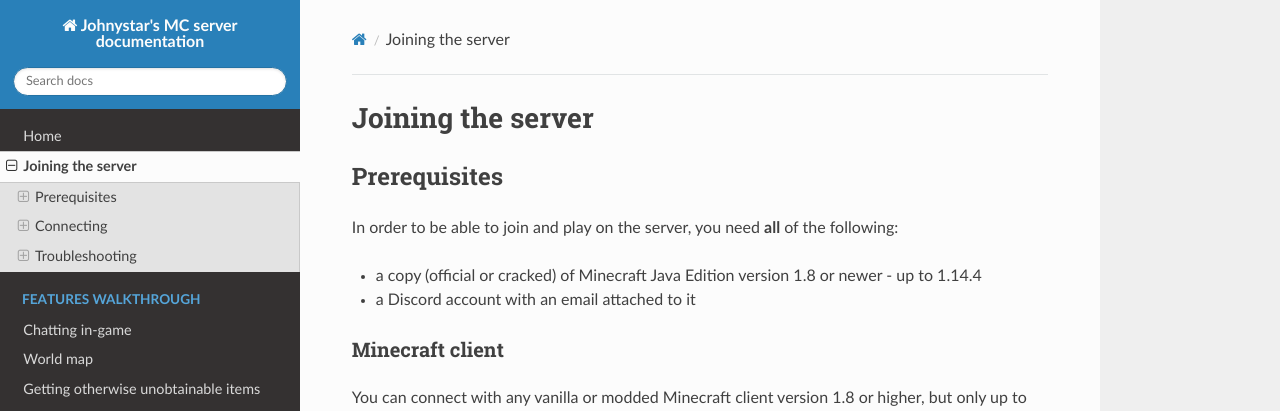
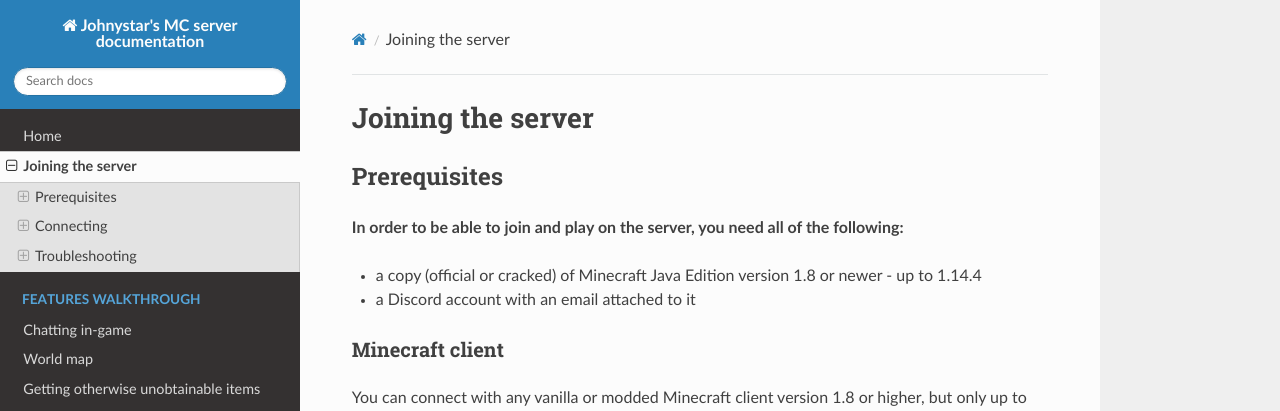
Before and after one commit to Seasonal-MC/Johnystar-s-MC-server-documentation, an MkDocs documentation site: the page built from docs/joining.md, in a window 1280 px wide and 900 px high. Shown: the top 411 px of the window. Built offline with MkDocs 1.6.1, drawn with Linux system fonts in a browser that asks for light colours; nearby versions of some CDN libraries.

Commit message:
emphasized

```diff
--- a/docs/joining.md
+++ b/docs/joining.md
@@ -2,7 +2,7 @@
 
 ## Prerequisites
 
-In order to be able to join and play on the server, you need **all** of the following:
+**In order to be able to join and play on the server, you need all of the following:**
 
 - a copy (official or cracked) of Minecraft Java Edition version 1.8 or newer - up to 1.14.4
 - a Discord account with an email attached to it
```
Also changed, not shown: site/index.html, site/joining/index.html, 1 other file.
